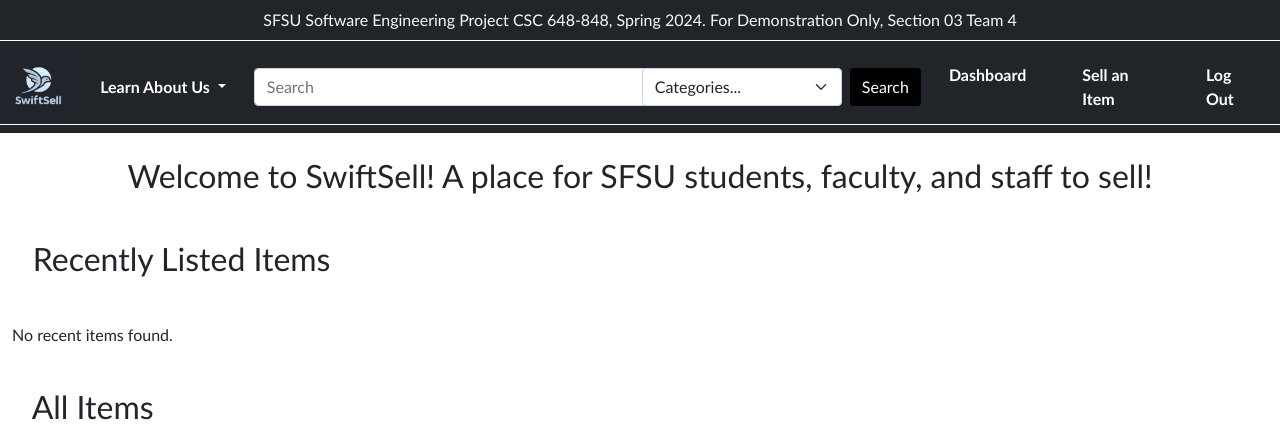
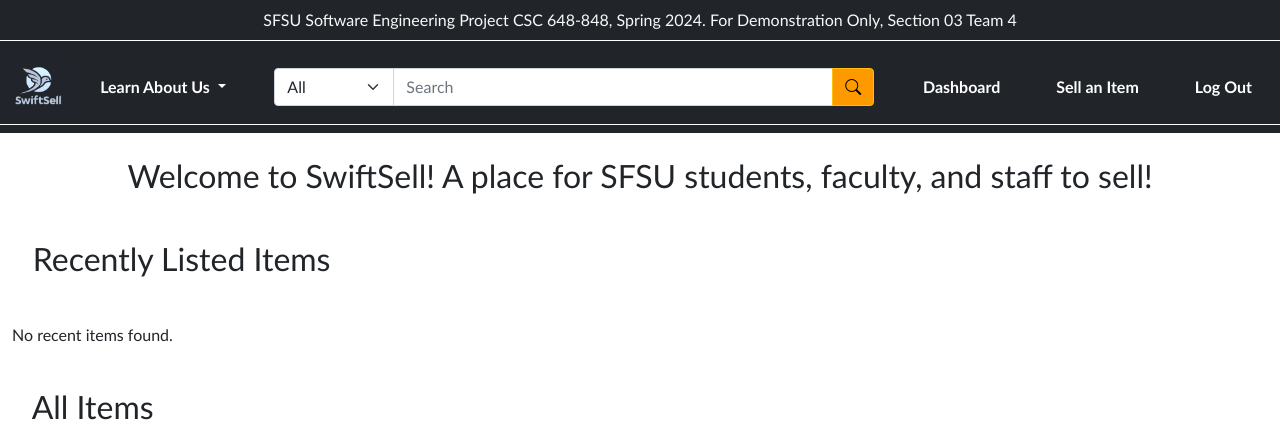
Before and after one commit to Amandeep-Singh-24/SwiftSell, a Flask app: page / in a window 1280 px wide. Shown: the top 425 px of the page. Run offline with Flask 3, Linux system fonts and the light colour scheme; the visitor is signed in with stand-in values (Sample User, id 1); data that the repository does not hold is empty.

Commit message:
Adjusted search bar altering category position, added magnifying search button

```diff
--- a/application/src/static/css/search.css
+++ b/application/src/static/css/search.css
@@ -362,6 +362,44 @@
     margin-right: .1rem;
 }
 
+.custom-search-form {
+    width: 100%;
+    max-width: 600px; /* Adjust as needed */
+}
+
+.custom-search-form .input-group {
+    display: flex;
+    flex-wrap: nowrap;
+    align-items: center;
+}
+
+.custom-search-form .form-select {
+    flex: 0 0 120px; /* Adjust the width as needed */
+    border-top-right-radius: 0;
+    border-bottom-right-radius: 0;
+}
+
+.custom-search-form .form-control {
+    flex: 1;
+    border-top-left-radius: 0;
+    border-bottom-left-radius: 0;
+    border-top-right-radius: 0;
+    border-bottom-right-radius: 0;
+}
+
+.custom-search-form .btn {
+    flex: 0 0 auto;
+    background-color: #ff9900; /* Amazon's search button color */
+    border-top-left-radius: 0;
+    border-bottom-left-radius: 0;
+    border-top-right-radius: 4px;
+    border-bottom-right-radius: 4px;
+}
+
+.custom-search-form .btn:hover {
+    background-color: #e68a00; /* Darker shade for hover effect */
+}
+
 /* Responsive design for cards */
 @media (max-width: 768px) {
     .card-info {
--- a/application/templates/base_navbar.html
+++ b/application/templates/base_navbar.html
@@ -6,6 +6,18 @@
     <title>{% block title %}Default Title{% endblock %}</title>
     <link href="https://cdn.jsdelivr.net/npm/bootstrap@5.1.3/dist/css/bootstrap.min.css" rel="stylesheet">
     <link rel="stylesheet" href="{{ url_for('static', filename='css/search.css') }}">
+    <link rel="stylesheet" href="https://cdnjs.cloudflare.com/ajax/libs/bootstrap-icons/1.8.1/font/bootstrap-icons.min.css">
+
+    <!-- Google tag (gtag.js) -->
+    <script async src="https://www.googletagmanager.com/gtag/js?id=G-YPJWTZQG1Z"></script>
+    <script>
+    window.dataLayer = window.dataLayer || [];
+    function gtag(){dataLayer.push(arguments);}
+    gtag('js', new Date());
+
+    gtag('config', 'G-YPJWTZQG1Z');
+    </script>
+
     {% block head_extra %}{% endblock %}
 </head>
 <body class="d-flex flex-column min-vh-100"> <!-- Flex container for body to manage footer position -->
@@ -39,17 +51,21 @@
                         </ul>
                     </li>
                 </ul>
-                <form class="d-flex mx-auto" action="/" method="get" onsubmit="return validateSearch()">
-                    <input class="form-control me-2 flex-grow-1" type="search" placeholder="Search" aria-label="Search" name="search_query" value="{{ search_query }}">
-                    <select class="form-select me-2" name="category">
-                        <option value="all" {% if category == 'all' or category == '' %}selected{% endif %}>Categories...</option>
+                <form class="d-flex mx-auto custom-search-form" action="/" method="get" onsubmit="return validateSearch()">
+                    <div class="input-group">
+                        <select class="form-select" name="category">
+                            <option value="all" {% if category == 'all' or category == '' %}selected{% endif %}>All</option>
                             {% for cat in categories %}
                             <option value="{{ cat.categories_id }}" {% if cat.categories_id|string == category|string %}selected{% endif %}>
                                 {{ cat.category_name }}
                             </option>
                             {% endfor %}
                         </select>
-                    <button class="btn custom-search-btn" type="submit">Search</button>
+                        <input class="form-control" type="search" placeholder="Search" aria-label="Search" name="search_query" value="{{ search_query }}">
+                            <button class="btn btn-warning" type="submit">
+                                <i class="bi bi-search"></i>
+                            </button>
+                    </div>
                 </form>
                 <ul class="navbar-nav ms-auto">
                     <li class="nav-item"><a class="nav-link" href="/dashboard">Dashboard</a></li>
```
Lines whose indentation alone changed are shown as unchanged.
